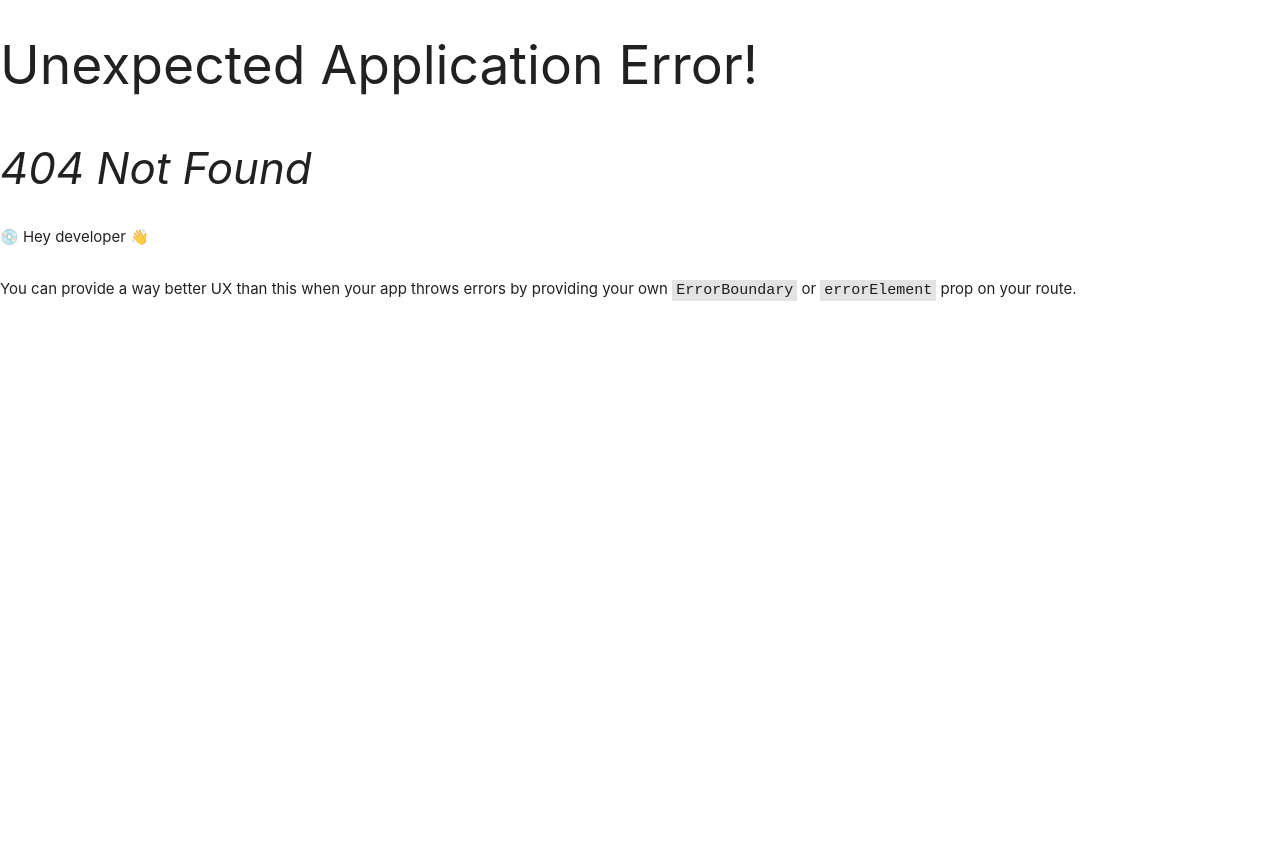
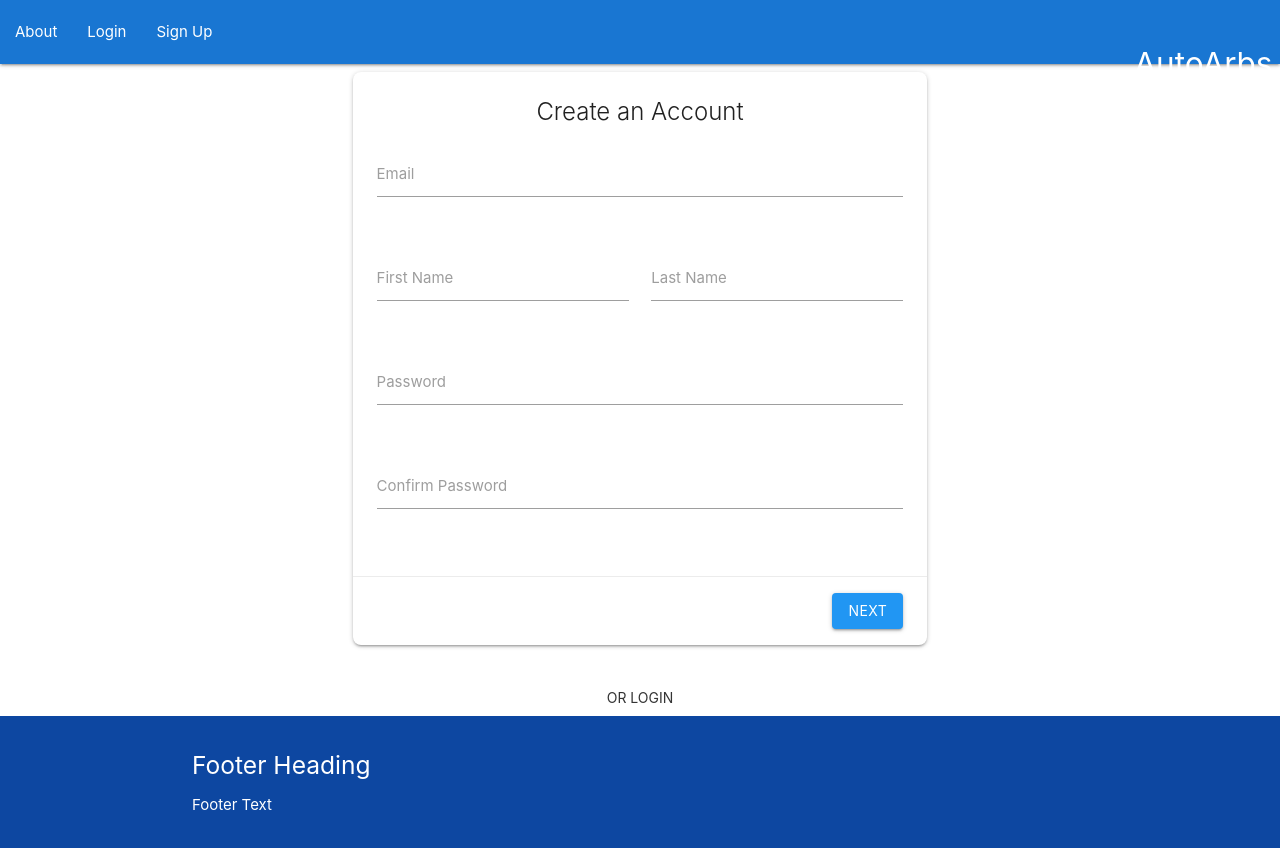
Before and after one commit to qbit-0/autoarbs, a React (Create React App) app in the folder autoarbs/: page /signup in a window 1280 px wide. Before the commit this address had no page. Shown: the top 848 px of the page. Before the commit the page ends 800 px from the top, so only its background shows below. Built offline with nearby package versions, Linux system fonts and the light colour scheme.

Commit message:
Switch to Yup for validation

```diff
--- a/autoarbs/package.json
+++ b/autoarbs/package.json
@@ -21,7 +21,8 @@
     "react-scripts": "5.0.1",
     "sass": "^1.56.1",
     "typescript": "^4.9.3",
-    "web-vitals": "^2.1.4"
+    "web-vitals": "^2.1.4",
+    "yup": "^0.32.11"
   },
   "scripts": {
     "start": "react-scripts start",
--- a/autoarbs/src/App.tsx
+++ b/autoarbs/src/App.tsx
@@ -4,7 +4,7 @@ import AboutPage from "./components/pages/AboutPage";
 import LoginPage from "./components/pages/LoginPage";
 import OtpPage from "./components/pages/OtpPage";
 import ProfilePage from "./components/pages/ProfilePage";
-import RegistrationPage from "./components/pages/RegistrationPage";
+import SignUpPage from "./components/pages/SignUpPage";
 import Root from "./components/Root";
 
 const router = createBrowserRouter([
@@ -15,7 +15,7 @@ const router = createBrowserRouter([
       { path: "/", element: <AboutPage /> },
       { path: "/dashboard", element: <DashboardPage /> },
       { path: "/profile", element: <ProfilePage /> },
-      { path: "/registration", element: <RegistrationPage /> },
+      { path: "/signup", element: <SignUpPage /> },
       { path: "/otp", element: <OtpPage /> },
       { path: "/login", element: <LoginPage /> },
     ],
--- a/autoarbs/src/components/Header.tsx
+++ b/autoarbs/src/components/Header.tsx
@@ -49,11 +49,7 @@ const Header = (props: Props) => {
       {!userData && (
         <>
           <NavLink name="Login" to="/login" onClick={handleNavClick} />
-          <NavLink
-            name="Create an Account"
-            to="/registration"
-            onClick={handleNavClick}
-          />
+          <NavLink name="Sign Up" to="/Sign Up" onClick={handleNavClick} />
         </>
       )}
     </>
--- a/autoarbs/src/components/cards/LoginCard.tsx
+++ b/autoarbs/src/components/cards/LoginCard.tsx
@@ -1,13 +1,18 @@
 import { ErrorMessage, Field, Form, Formik } from "formik";
-import { FormikErrors, FormikHelpers } from "formik/dist/types";
+import { FormikHelpers } from "formik/dist/types";
 import { useEffect } from "react";
 import { useNavigate } from "react-router-dom";
+import * as Yup from "yup";
 import { login } from "../../api/account";
 import { useAppDispatch } from "../../app/hooks";
 import { accountActions } from "../../features/account/accountSlice";
 
 type Values = { email: string; password: string };
 const initialValues: Values = { email: "", password: "" };
+const LoginSchema = Yup.object().shape({
+  email: Yup.string().email("Invalid email").required("Required"),
+  password: Yup.string().required("Required"),
+});
 
 type Props = {};
 
@@ -18,21 +23,6 @@ const LoginCard = (props: Props) => {
   useEffect(() => {
     M.updateTextFields();
   }, []);
-
-  const validate = (values: Values) => {
-    const errors: FormikErrors<Values> = {};
-    if (!values.email) {
-      errors.email = "Required";
-    } else if (!/^[A-Z0-9._%+-]+@[A-Z0-9.-]+\.[A-Z]{2,}$/i.test(values.email)) {
-      errors.email = "Invalid email address";
-    }
-
-    if (!values.password) {
-      errors.password = "Required";
-    }
-
-    return errors;
-  };
 
   const handleSubmit = async (
     values: Values,
@@ -53,6 +43,8 @@ const LoginCard = (props: Props) => {
           switch (data.statusMessage) {
             case "":
               break;
+            default:
+              break;
           }
           break;
       }
@@ -67,7 +59,7 @@ const LoginCard = (props: Props) => {
     <div className="card hoverable">
       <Formik
         initialValues={initialValues}
-        validate={validate}
+        validationSchema={LoginSchema}
         onSubmit={handleSubmit}
       >
         {({ isSubmitting }) => (
--- a/autoarbs/src/components/cards/RegistrationCard.tsx
+++ b/autoarbs/src/components/cards/SignUpCard.tsx
@@ -1,7 +1,7 @@
 import { ErrorMessage, Field, Form, Formik, FormikHelpers } from "formik";
-import { FormikErrors } from "formik/dist/types";
 import { useEffect } from "react";
 import { useNavigate } from "react-router-dom";
+import * as Yup from "yup";
 import { register } from "../../api/account";
 import { useAppDispatch } from "../../app/hooks";
 import { accountActions } from "../../features/account/accountSlice";
@@ -13,6 +13,7 @@ type Values = {
   password: string;
   confirmPassword: string;
 };
+
 const initialValues: Values = {
   email: "",
   firstName: "",
@@ -21,45 +22,29 @@ const initialValues: Values = {
   confirmPassword: "",
 };
 
+const SignUpSchema = Yup.object().shape({
+  email: Yup.string().email("Invalid email").required("Required"),
+  firstName: Yup.string().required("Required"),
+  lastName: Yup.string().required("Required"),
+  password: Yup.string()
+    .min(8, "Password must be at least 8 characters")
+    .max(32, "Password must be at most 32 characters")
+    .required("Required"),
+  confirmPassword: Yup.string().oneOf(
+    [Yup.ref("password")],
+    "Your passwords must match"
+  ),
+});
+
 type Props = {};
 
-const RegistrationCard = (props: Props) => {
+const SignUpCard = (props: Props) => {
   const dispatch = useAppDispatch();
   const navigate = useNavigate();
 
   useEffect(() => {
     M.updateTextFields();
   }, []);
-
-  const validate = (values: Values) => {
-    const errors: FormikErrors<Values> = {};
-
-    if (!values.email) {
-      errors.email = "Required";
-    } else if (!/^[A-Z0-9._%+-]+@[A-Z0-9.-]+\.[A-Z]{2,}$/i.test(values.email)) {
-      errors.email = "Invalid email address";
-    }
-
-    if (!values.firstName) {
-      errors.firstName = "Required";
-    }
-
-    if (!values.lastName) {
-      errors.lastName = "Required";
-    }
-
-    if (!values.password) {
-      errors.password = "Required";
-    } else if (values.password.length < 8 || values.password.length > 32) {
-      errors.password = "Password length must be between 8 and 32 characters";
-    }
-
-    if (values.confirmPassword !== values.password) {
-      errors.confirmPassword = "Passwords do not match";
-    }
-
-    return errors;
-  };
 
   const handleSubmit = async (
     values: Values,
@@ -98,7 +83,7 @@ const RegistrationCard = (props: Props) => {
     <div className="card hoverable">
       <Formik
         initialValues={initialValues}
-        validate={validate}
+        validationSchema={SignUpSchema}
         onSubmit={handleSubmit}
       >
         {({ isSubmitting }) => (
@@ -180,4 +165,4 @@ const RegistrationCard = (props: Props) => {
   );
 };
 
-export default RegistrationCard;
+export default SignUpCard;
--- a/autoarbs/src/components/pages/AboutPage.tsx
+++ b/autoarbs/src/components/pages/AboutPage.tsx
@@ -24,7 +24,7 @@ const AboutPage = (props: Props) => {
                     <div className="flex justify-center">
                       <Link to="/registration">
                         <button className="btn waves-effect waves-light">
-                          Create an Account
+                          Sign Up
                         </button>
                       </Link>
                     </div>
--- a/autoarbs/src/components/pages/LoginPage.tsx
+++ b/autoarbs/src/components/pages/LoginPage.tsx
@@ -13,9 +13,9 @@ const LoginPage = (props: Props) => {
           </div>
         </div>
         <div className="flex justify-center">
-          <Link to="/registration">
+          <Link to="/signup">
             <button className="btn-flat waves-effect waves-light">
-              Or Create an Account
+              Or Sign Up
             </button>
           </Link>
         </div>
--- a/autoarbs/src/components/pages/RegistrationPage.tsx
+++ b/autoarbs/src/components/pages/SignUpPage.tsx
@@ -1,15 +1,15 @@
 import { Link } from "react-router-dom";
-import RegistrationCard from "../cards/RegistrationCard";
+import SignUpCard from "../cards/SignUpCard";
 
 type Props = {};
 
-const RegistrationPage = (props: Props) => {
+const SignUpPage = (props: Props) => {
   return (
     <div className="valign-wrapper height-full">
       <div className="container">
         <div className="row">
           <div className="col s12 m8 offset-m2">
-            <RegistrationCard />
+            <SignUpCard />
           </div>
         </div>
         <div className="flex justify-center">
@@ -24,4 +24,4 @@ const RegistrationPage = (props: Props) => {
   );
 };
 
-export default RegistrationPage;
+export default SignUpPage;
```
Also changed, not shown: 1 other file (tests, documents, lock files or other folders).
